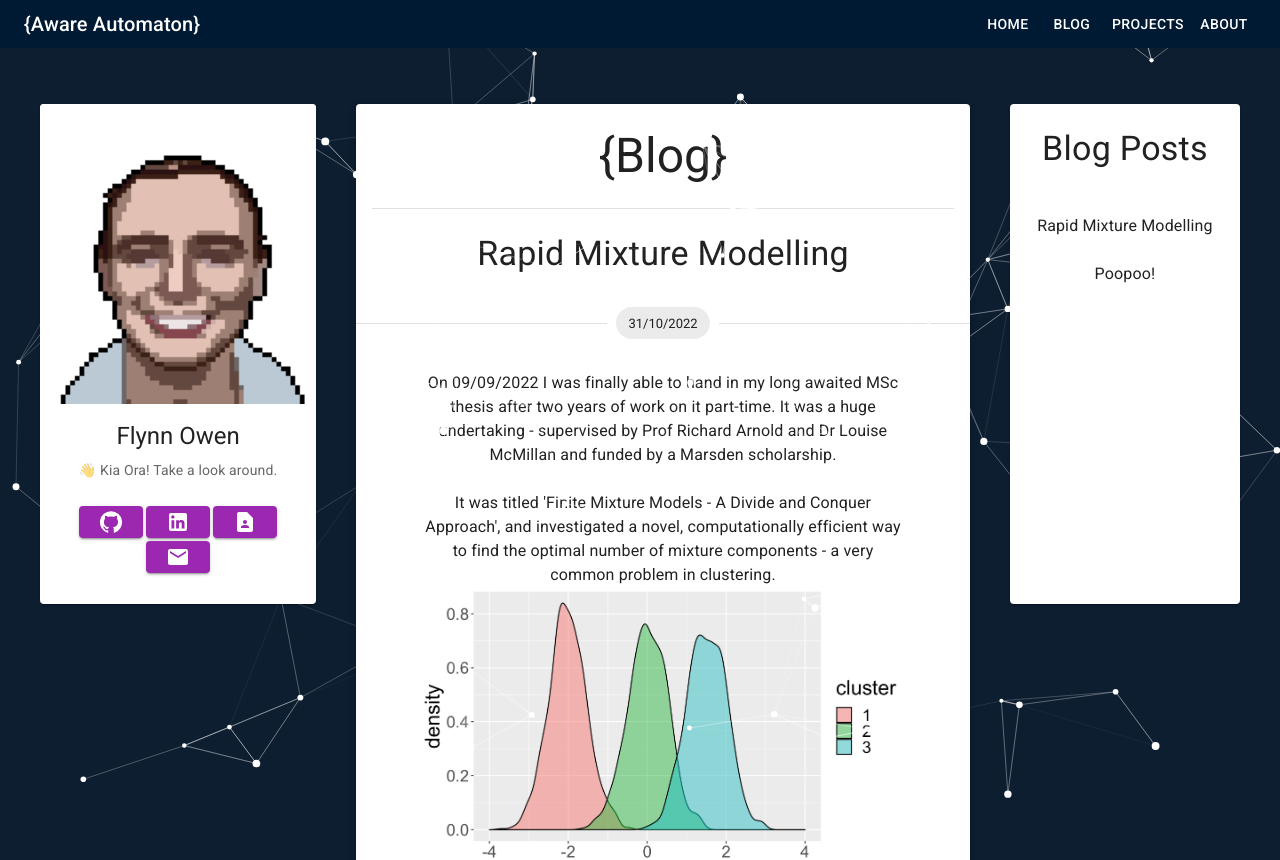
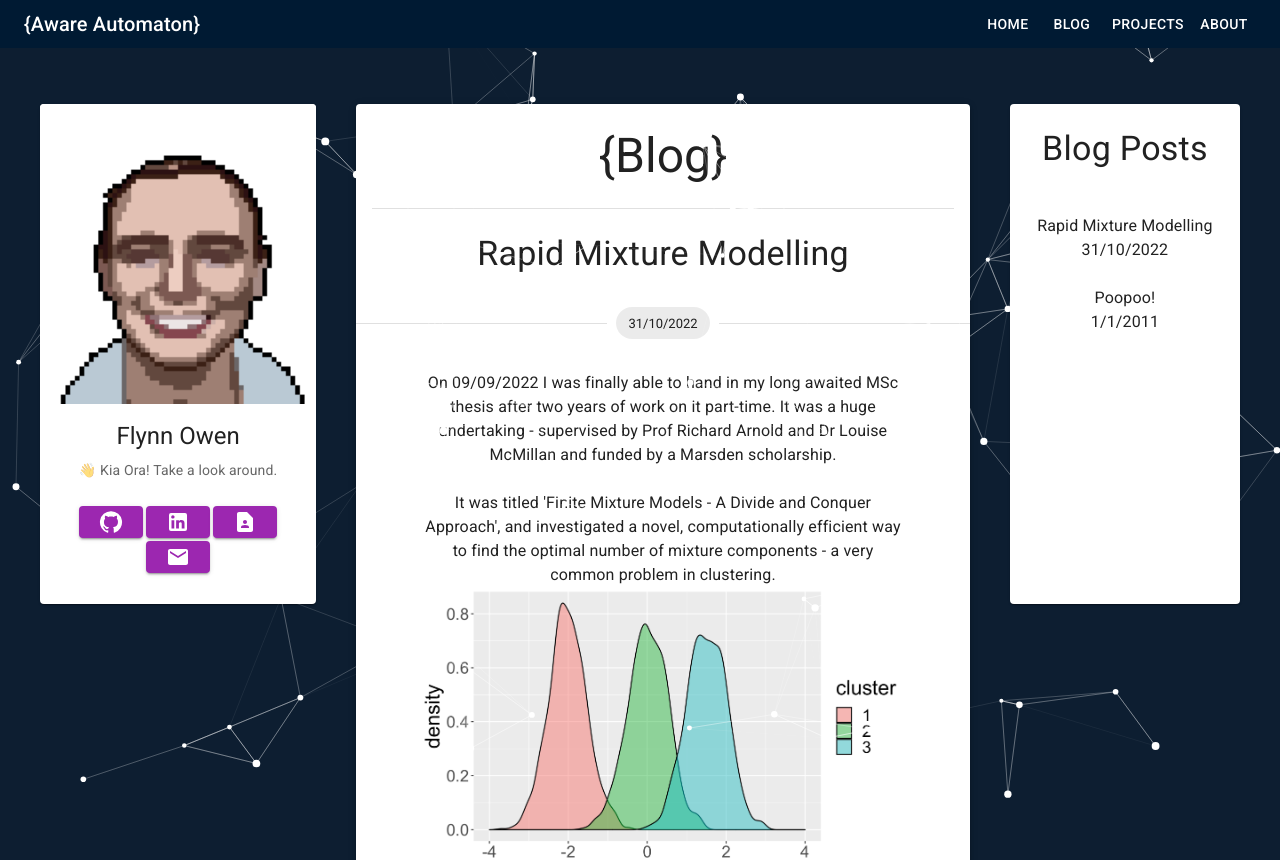
Before and after one commit to FlynnOwen/aware-automaton, a React (Create React App) app in the folder flynn-website/: page /blog in a window 1280 px wide. Shown: the top 860 px of the page. Built offline with nearby package versions, Linux system fonts and the light colour scheme.

Commit message:
upd blog nav

```diff
--- a/flynn-website/src/pages/blog/blognav.js
+++ b/flynn-website/src/pages/blog/blognav.js
@@ -17,7 +17,10 @@ function BlogNav(props) {
 
     {props.blogPosts.map((step, index) => (
         <ListItem button onClick={() => { props.handleIndex(index); }}>
-        <ListItemText primary={step.title} sx={{textAlign: "center"}}/>
+        <ListItemText primary={<div>
+          <div>{step.title}</div>
+          <div>{step.date}</div>
+          </div>} sx={{textAlign: "center"}}/>
       </ListItem>
     ))}
 
```
